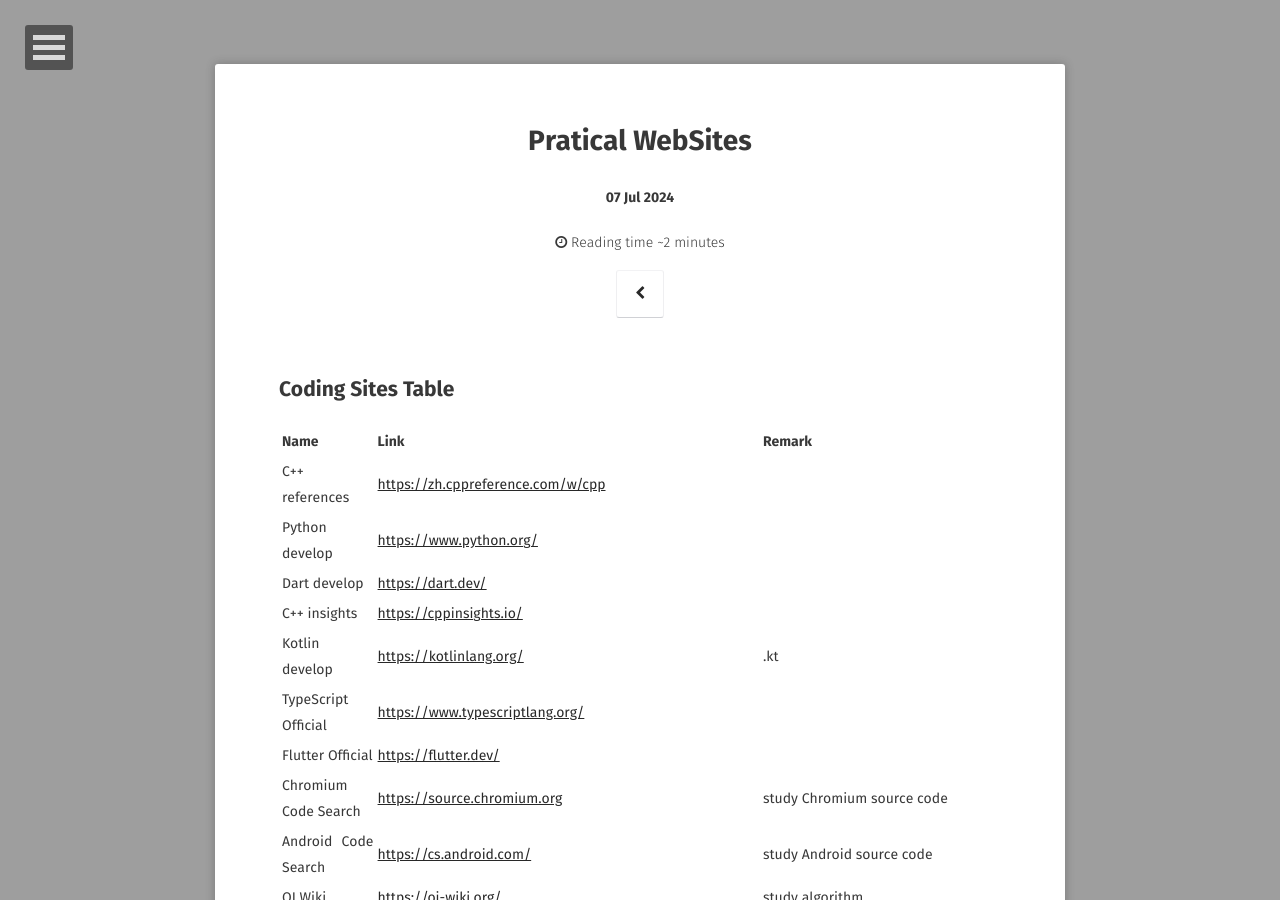
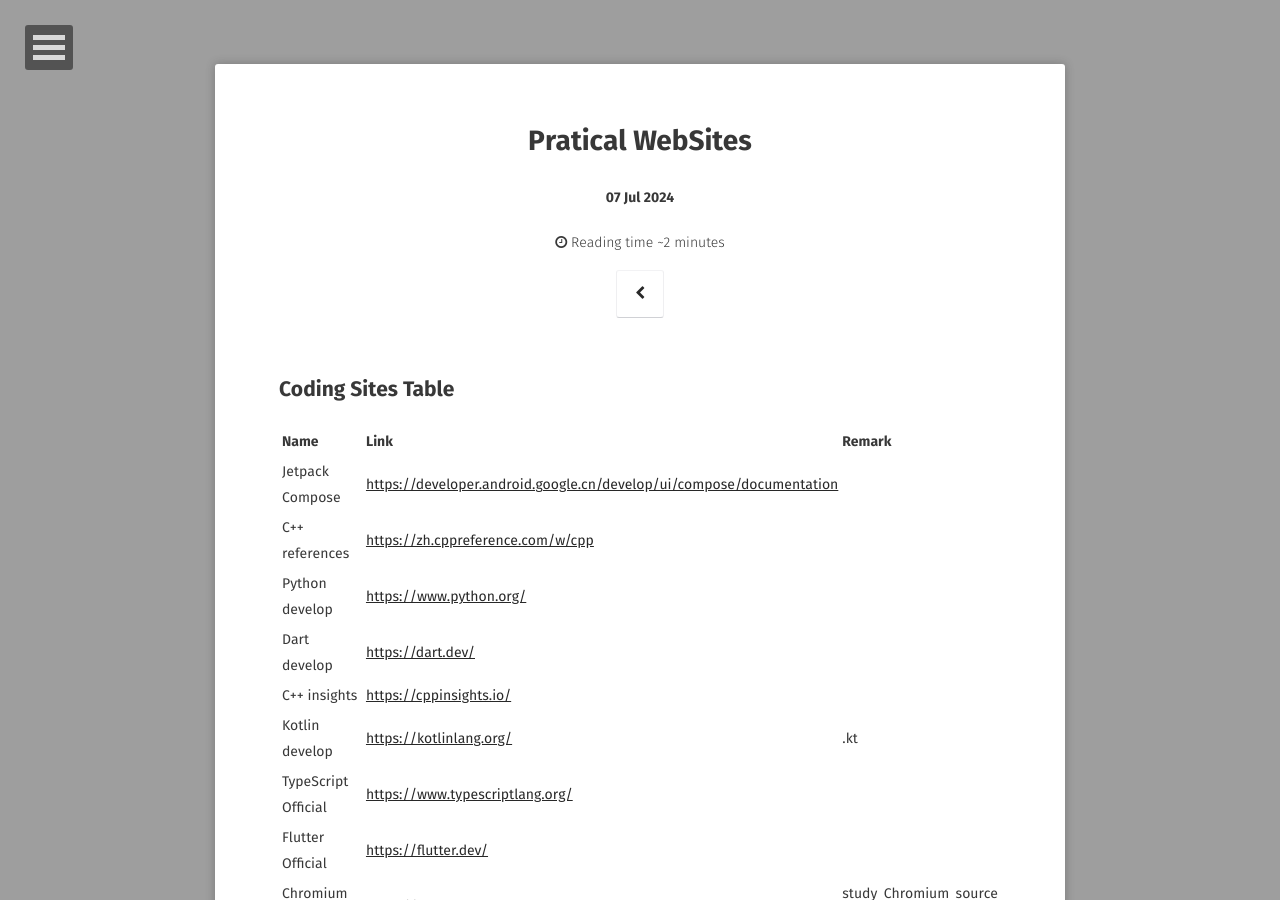
Before and after one commit to o7878x/o7878x.github.io, a Jekyll site: the page built from _posts/2024-07-07-pratical-websites.md, in a window 1280 px wide and 900 px high. Built offline with Jekyll 4.4.1, drawn with Linux system fonts in a browser that asks for light colours; some web fonts are replaced; comment, search, counter and statistics services are not loaded.

Commit message:
feature:add jetpack compose website

```diff
--- a/_posts/2024-07-07-pratical-websites.md
+++ b/_posts/2024-07-07-pratical-websites.md
@@ -13,6 +13,7 @@
 
 | Name | Link | Remark |
 | --- | --- | --- |
+| Jetpack Compose | <https://developer.android.google.cn/develop/ui/compose/documentation> | |
 | C++ references | <https://zh.cppreference.com/w/cpp> | |
 | Python develop | <https://www.python.org/> | |
 | Dart develop | <https://dart.dev/> | |
```
